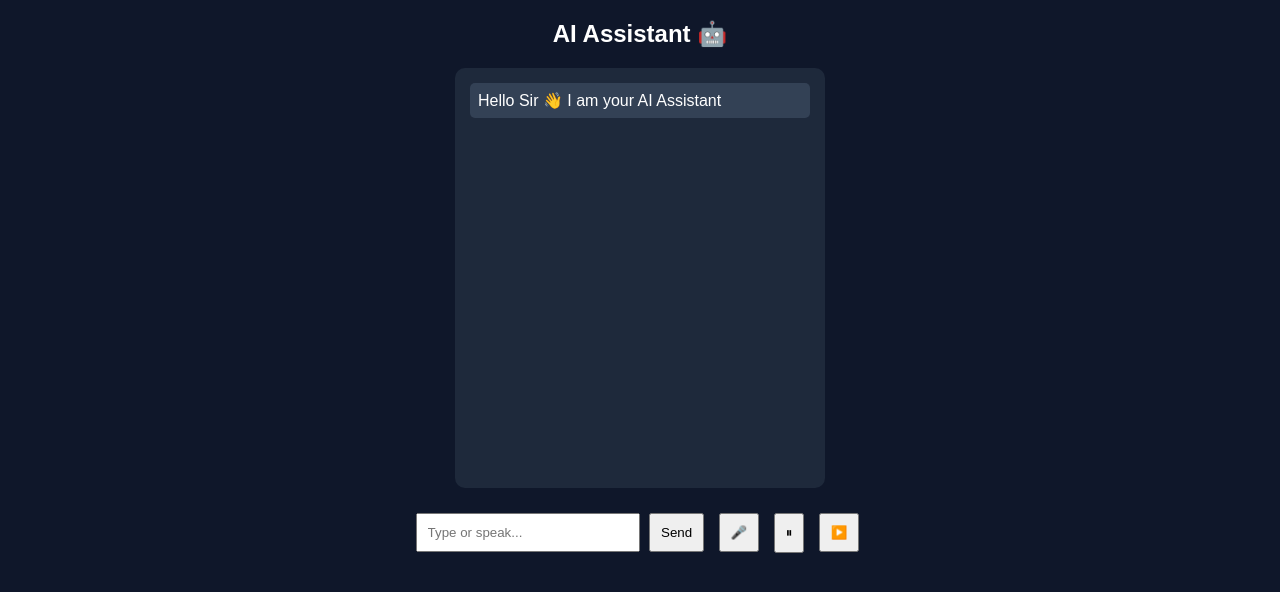
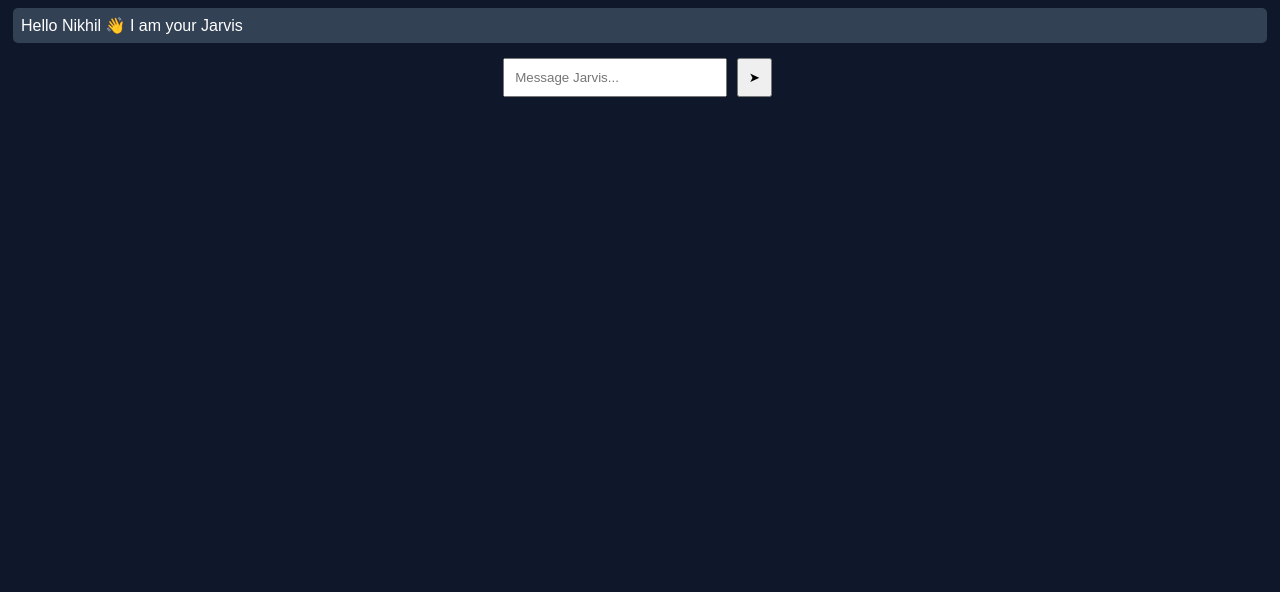
Before and after one commit to nikilv142/jarvis-ai, a Flask app: page / in a window 1280 px wide. Shown: the top 592 px of the page. Run offline with Flask 3, Linux system fonts and the light colour scheme.

Commit message:
Refactor chatbot HTML structure and styling

```diff
--- a/chatbot/templates/index.html
+++ b/chatbot/templates/index.html
@@ -6,18 +6,17 @@
 </head>
 <body>
 
-<h2 class="title">AI Assistant 🤖</h2>
+<div class="container">
 
-<div class="chat-box" id="chat-box">
-    <div class="bot">Hello Sir 👋 I am your AI Assistant</div>
-</div>
+    <div class="chat-area" id="chat-box">
+        <div class="bot">Hello Nikhil 👋 I am your Jarvis</div>
+    </div>
 
-<div class="input-area">
-    <input type="text" id="input" placeholder="Type or speak...">
-    <button onclick="send()">Send</button>
-    <button onclick="startVoice()">🎤</button>
-    <button onclick="pauseSpeech()">⏸</button>
-    <button onclick="resumeSpeech()">▶️</button>
+    <div class="input-area">
+        <input type="text" id="input" placeholder="Message Jarvis...">
+        <button onclick="send()">➤</button>
+    </div>
+
 </div>
 
 <script>
@@ -40,41 +39,9 @@
     .then(data => {
         chat.innerHTML += `<div class="bot">${data.reply}</div>`;
         chat.scrollTop = chat.scrollHeight;
-
-        // 🔊 Voice output
-        speak(data.reply);
     });
 
     input.value = "";
-}
-
-// 🎤 Voice input
-function startVoice() {
-    let recognition = new (window.SpeechRecognition || window.webkitSpeechRecognition)();
-    recognition.lang = "en-US";
-
-    recognition.start();
-
-    recognition.onresult = function(event) {
-        document.getElementById("input").value = event.results[0][0].transcript;
-    };
-}
-
-// 🔊 Voice output
-function speak(text) {
-    let speech = new SpeechSynthesisUtterance(text);
-    speech.lang = "en-US";
-    window.speechSynthesis.speak(speech);
-}
-
-// ⏸ Pause
-function pauseSpeech() {
-    window.speechSynthesis.pause();
-}
-
-// ▶️ Resume
-function resumeSpeech() {
-    window.speechSynthesis.resume();
 }
 </script>
 
```
